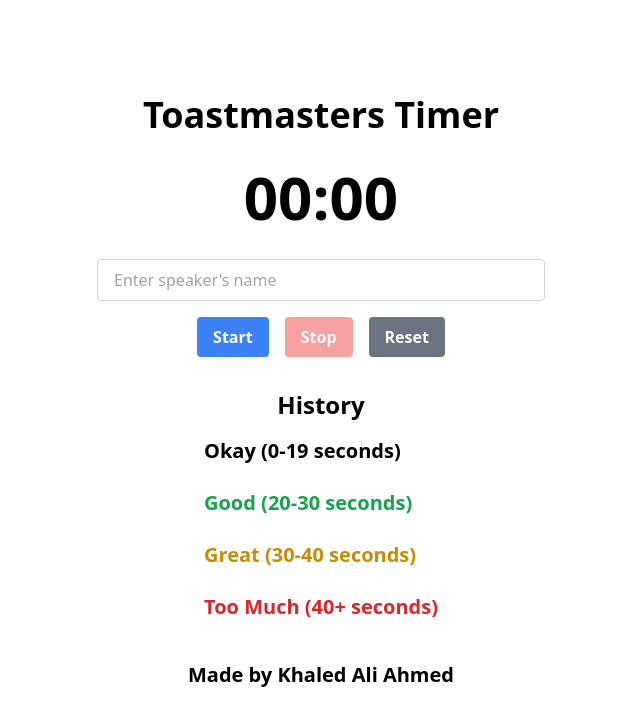
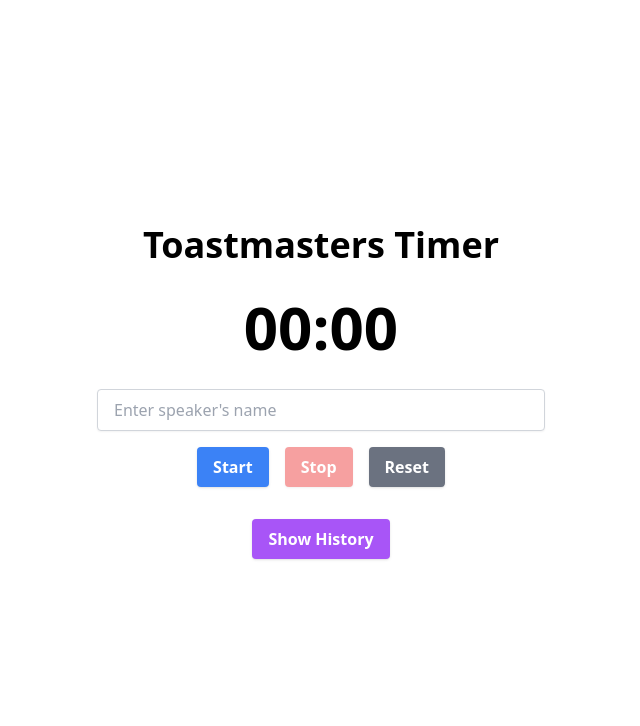
Before and after one commit to Engineered0/Toastmasters-Timer-2, a React (Vite) app: page / in a window 1280 px wide. Shown: the top 726 px of the page, without its empty margins (319-959 px from the left). Built offline with nearby package versions, Linux system fonts and the light colour scheme.

Commit message:
Update App.tsx

```diff
--- a/src/App.tsx
+++ b/src/App.tsx
@@ -12,6 +12,8 @@
   const [speakerName, setSpeakerName] = useState('');
   const [history, setHistory] = useState<TimerHistory[]>([]);
   const [backgroundColor, setBackgroundColor] = useState('#FFFFFF');
+  const [isTimerVisible, setIsTimerVisible] = useState(true);
+  const [isHistoryVisible, setIsHistoryVisible] = useState(false);
   const intervalRef = useRef<number | null>(null);
 
   const startTimer = useCallback(() => {
@@ -32,6 +34,7 @@
       intervalRef.current = null;
     }
 
+    // Save history only when the timer is stopped
     setHistory((prevHistory) => [
       ...prevHistory,
       { name: speakerName, duration: time, color: backgroundColor },
@@ -45,6 +48,7 @@
     setIsActive(false);
     setSpeakerName('');
     setBackgroundColor('#FFFFFF');
+    setIsTimerVisible(true); // Reset timer visibility when resetting
     if (intervalRef.current) {
       clearInterval(intervalRef.current);
       intervalRef.current = null;
@@ -78,11 +82,16 @@
   const { okay, good, great, tooMuch } = categorizeHistory();
 
   return (
-    <div className="flex flex-col items-center justify-center min-h-screen p-4" style={{ backgroundColor }}>
-      <h1 className="text-4xl font-bold mb-8">Toastmasters Timer</h1>
+    <div className="flex flex-col items-center justify-center min-h-screen p-6" style={{ backgroundColor }}>
+      <h1 className="text-4xl font-bold mb-8 text-center">Toastmasters Timer</h1>
+
+      {/* Timer visibility toggle */}
+      {isTimerVisible && (
         <div className="text-6xl font-bold mb-8">{formatTime(time)}</div>
+      )}
+
       <input
-        className="w-full max-w-md px-4 py-2 mb-4 border border-gray-300 rounded"
+        className="w-full max-w-md px-4 py-2 mb-4 border border-gray-300 rounded shadow-sm focus:outline-none focus:ring-2 focus:ring-blue-400"
         type="text"
         placeholder="Enter speaker's name"
         value={speakerName}
@@ -91,35 +100,57 @@
       />
       <div className="flex space-x-4 mb-8">
         <button
-          className={`px-4 py-2 font-bold text-white bg-blue-500 rounded ${isActive ? 'opacity-50 cursor-not-allowed' : 'hover:bg-blue-700'}`}
+          className={`px-4 py-2 font-bold text-white bg-blue-500 rounded shadow transition duration-200 ${isActive ? 'opacity-50 cursor-not-allowed' : 'hover:bg-blue-700'}`}
           onClick={startTimer}
           disabled={isActive}
         >
           Start
         </button>
         <button
-          className={`px-4 py-2 font-bold text-white bg-red-500 rounded ${!isActive ? 'opacity-50 cursor-not-allowed' : 'hover:bg-red-700'}`}
+          className={`px-4 py-2 font-bold text-white bg-red-500 rounded shadow transition duration-200 ${!isActive ? 'opacity-50 cursor-not-allowed' : 'hover:bg-red-700'}`}
           onClick={stopTimer}
           disabled={!isActive}
         >
           Stop
         </button>
         <button
-          className="px-4 py-2 font-bold text-white bg-gray-500 rounded hover:bg-gray-700"
+          className="px-4 py-2 font-bold text-white bg-gray-500 rounded shadow hover:bg-gray-700 transition duration-200"
           onClick={resetTimer}
         >
           Reset
         </button>
+
+        {/* Button to toggle timer visibility */}
+        {isActive && (
+          <button
+            className={`px-4 py-2 font-bold text-white bg-orange-500 rounded shadow hover:bg-orange-700 transition duration-200`}
+            onClick={() => setIsTimerVisible((prev) => !prev)}
+          >
+            {isTimerVisible ? 'Hide Timer' : 'Show Timer'}
+          </button>
+        )}
       </div>
 
-      <div className="flex flex-col items-center mb-8">
+      {/* Button to toggle history visibility */}
+      <div className="flex mb-4">
+        <button
+          className={`px-4 py-2 font-bold text-white bg-purple-500 rounded shadow hover:bg-purple-700 transition duration-200`}
+          onClick={() => setIsHistoryVisible((prev) => !prev)}
+        >
+          {isHistoryVisible ? 'Hide History' : 'Show History'}
+        </button>
+      </div>
+
+      {/* History Section */}
+      {isHistoryVisible && (
+        <div className="w-full max-w-md mt-4 p-4 border border-gray-300 rounded shadow bg-white">
           <h2 className="text-2xl font-bold mb-4">History</h2>
           <div className="space-y-4">
             <div>
-            <h3 className="text-xl font-semibold mb-2 text-black-100">Okay (0-19 seconds)</h3>
+              <h3 className="text-xl font-semibold mb-2 text-black">Okay (0-19 seconds)</h3>
               <div className="max-h-40 overflow-y-auto">
                 {okay.map((item, index) => (
-                <div key={index} className="p-2 mb-2 rounded bg-white-100">
+                  <div key={index} className="p-2 mb-2 rounded bg-gray-100">
                     <span className="font-bold">{item.name}:</span> {formatTime(item.duration)}
                   </div>
                 ))}
@@ -157,21 +188,7 @@
             </div>
           </div>
         </div>
-
-      {/* Your Name and GitHub Link */}
-      <div className="mb-4">
-        <p className="text-xl font-semibold">
-          Made by{' '}
-          <a
-            href="https://github.com/Engineered0"
-            target="_blank"
-            rel="noopener noreferrer"
-            className="transition-transform transform hover:translate-x-1 hover:translate-y-1 hover:rotate-3 hover:text-blue-600"
-          >
-            Khaled Ali Ahmed
-          </a>
-        </p>
-      </div>
+      )}
     </div>
   );
 }
```
Lines whose indentation alone changed are shown as unchanged.
